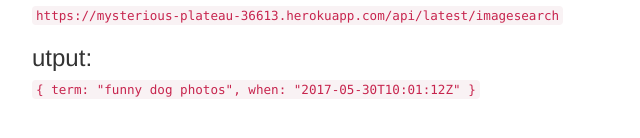
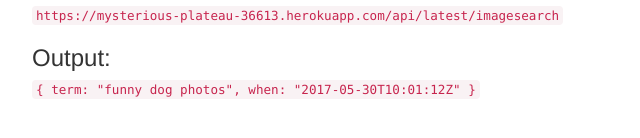
Before and after one commit to AndrewRMorgan/image-search, a plain HTML site: page static/index.html in a window 1280 px wide. Shown: the part 462-600 px from the top of the page, 47-687 px from the left. Drawn offline with nearby package versions, Linux system fonts and the light colour scheme.

Commit message:
change html file

```diff
--- a/static/index.html
+++ b/static/index.html
@@ -27,7 +27,7 @@
         context: "https://www.youtube.com/watch?v=GF60Iuh643I" }</code>
       <h3>Recently Searched Strings Example:</h3>
       <code>https://mysterious-plateau-36613.herokuapp.com/api/latest/imagesearch</code>
-      <h3>utput:</h3>
+      <h3>Output:</h3>
       <code>{ term: "funny dog photos", when: "2017-05-30T10:01:12Z" }</code>
     </div>
   </body>
```
